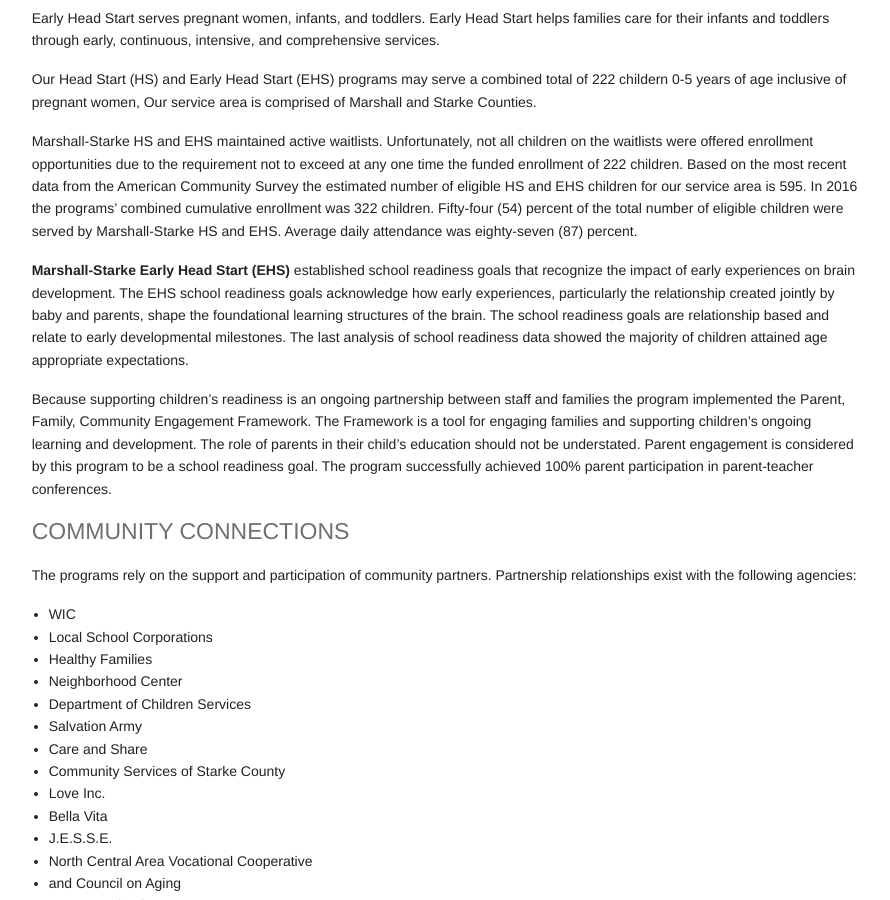
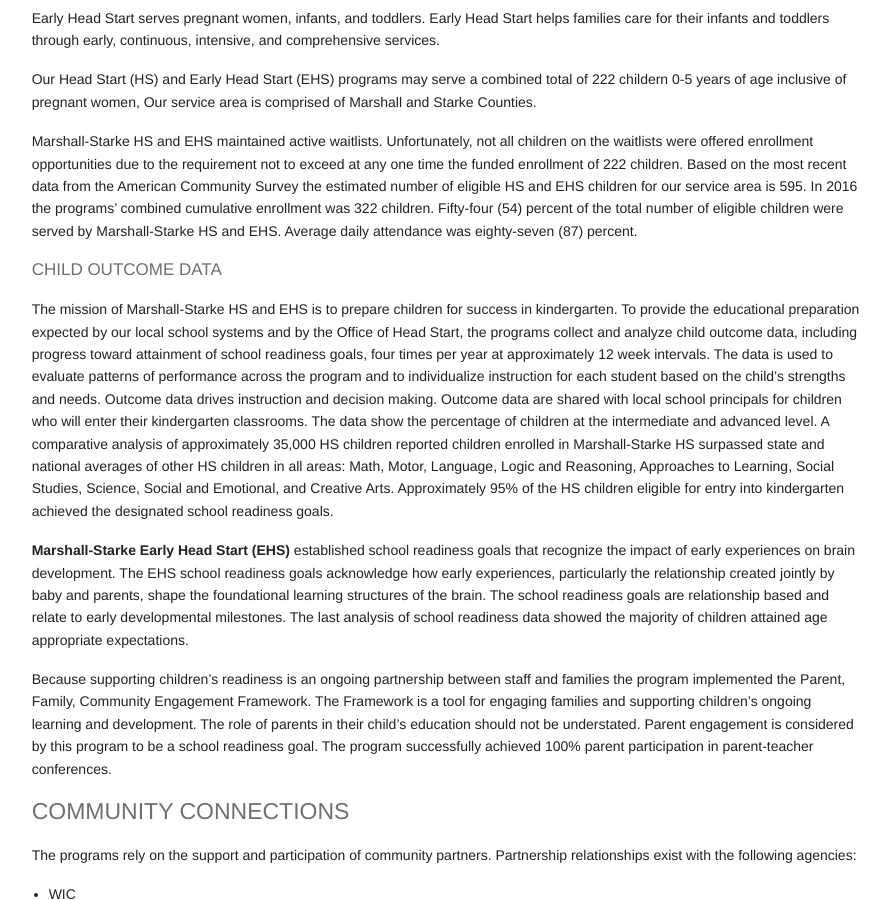
Before and after one commit to leviwilson/marshall-starke.org, a Jekyll site: the page built from report/children.md, in a window 1280 px wide and 900 px high, scrolled down 619 px. Shown: the whole window, without its empty margins (260-1150 px from the left). Built offline with Jekyll 4.4.1, drawn with Linux system fonts in a browser that asks for light colours; nearby versions of some CDN libraries.

Commit message:
add child outcome data

```diff
--- a/report/children.md
+++ b/report/children.md
@@ -25,6 +25,11 @@ Early Head Start serves pregnant women, infants, and toddlers. Early Head Start
 Our Head Start (HS) and Early Head Start (EHS) programs may serve a combined total of 222 childern 0-5 years of age inclusive of pregnant women, Our service area is comprised of Marshall and Starke Counties.
 
 Marshall-Starke HS and EHS maintained active waitlists. Unfortunately, not all children on the waitlists were offered enrollment opportunities due to the requirement not to exceed at any one time the funded enrollment of 222 children. Based on the most recent data from the American Community Survey the estimated number of eligible HS and EHS children for our service area is 595. In 2016 the programs' combined cumulative enrollment was 322 children. Fifty-four (54) percent of the total number of eligible children were served by Marshall-Starke HS and EHS. Average daily attendance was eighty-seven (87) percent.
+
+<h5 class="subheader">CHILD OUTCOME DATA</h5>
+The mission of Marshall-Starke HS and EHS is to prepare children for success in kindergarten. To provide the educational preparation expected by our local school systems and by the Office of Head Start, the programs collect and analyze child outcome data, including progress toward attainment of school readiness goals, four times per year at approximately 12 week intervals. The data is used to evaluate patterns of performance across the program and to individualize instruction for each student based on the child's strengths and needs. Outcome data drives instruction and decision making.
+Outcome data are shared with local school principals for children who will enter their kindergarten classrooms. The data show the percentage of children at the intermediate and advanced level.
+A comparative analysis of approximately 35,000 HS children reported children enrolled in Marshall-Starke HS surpassed state and national averages of other HS children in all areas: Math, Motor, Language, Logic and Reasoning, Approaches to Learning, Social Studies, Science, Social and Emotional, and Creative Arts. Approximately 95% of the HS children eligible for entry into kindergarten achieved the designated school readiness goals.
 
 **Marshall-Starke Early Head Start (EHS)** established school readiness goals that recognize the impact of early experiences on brain development. The EHS school readiness goals acknowledge how early experiences, particularly the relationship created jointly by baby and parents, shape the foundational learning structures of the brain. The school readiness goals are relationship based and relate to early developmental milestones. The last analysis of school readiness data showed the majority of children attained age appropriate expectations.
 
```
